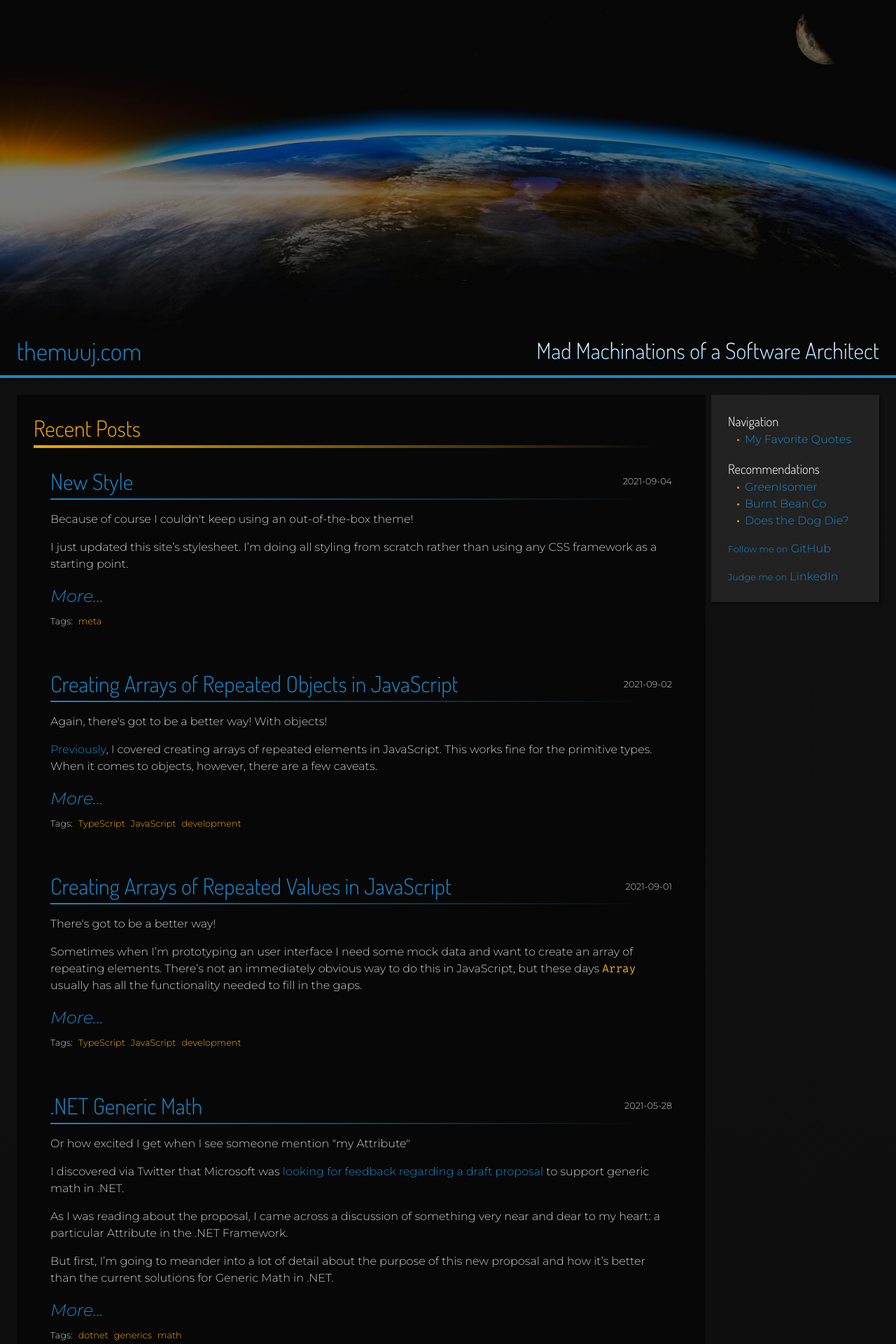
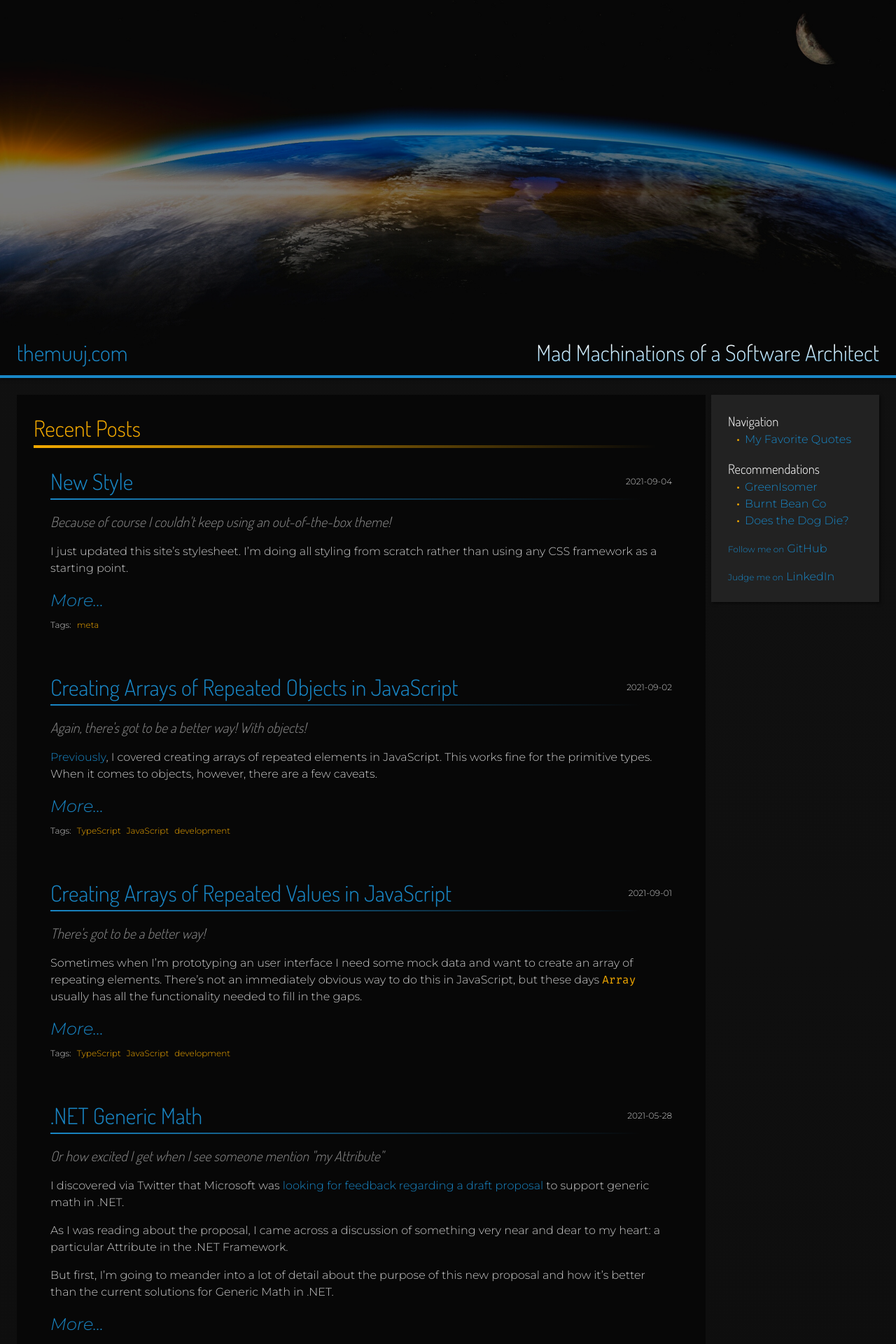
Before and after one commit to TheMuuj/TheMuuj.github.io, a Jekyll site: the page built from index.md, in a window 1280 px wide. Shown: the top 1920 px of the page at 70% size. Built offline with Jekyll 4.4.1, drawn with Linux system fonts in a browser that asks for light colours.

Commit message:
Style Tweaks - Text Size - Description Styles

```diff
--- a/_sass/theme.scss
+++ b/_sass/theme.scss
@@ -12,6 +12,7 @@ $responsive-medium: 1200px;
 $color-back: var(--color-back);
 $color-bg: var(--color-bg);
 $color-text: var(--color-text);
+$color-dim: var(--color-dim);
 $color-primary: var(--color-primary);
 $color-highlight: var(--color-highlight);
 $color-secondary: var(--color-secondary);
@@ -26,11 +27,13 @@ $color-code: var(--color-code);
 $color-code2: var(--color-code2);
 $color-scrollbar: var(--color-scrollbar);
 
-$text-basis: 18px;
+$text-basis: 16px;
 $text-largest: 2rem;
-$text-large: 1.5rem;
+$text-larger: 1.5rem;
+$text-large: 1.25rem;
 $text-normal: 1rem;
-$text-small: 0.8rem;
+$text-medium: 0.85rem;
+$text-small: 0.75rem;
 
 $family-header: 'Dosis', sans-serif;
 $family-default: 'Montserrat', sans-serif;
@@ -52,6 +55,7 @@ $width-sidebar: 15rem;
     --color-back: #070707;
     --color-bg: #111111;
     --color-text: #CCCCCC;
+    --color-dim: #888888;
     --color-primary: #1987C6;
     --color-highlight: #7FAAC1;
     --color-secondary: #F2A900;
@@ -65,13 +69,12 @@ $width-sidebar: 15rem;
     --color-code: #031721;
     --color-code2: #01080C;
     --color-scrollbar: #000000;
+
+    font-size: $text-basis;
 }
 
 * {
     box-sizing: border-box;
-
-    //transition-duration: 0.25s;
-    //transition-property: color, background-color;
 }
 
 body {
@@ -81,7 +84,6 @@ body {
     color: $color-text;
 
     font-family: $family-default;
-    font-size: $text-basis;
     font-weight: $weight-normal;
 
     margin: 0;
@@ -96,6 +98,7 @@ body.mode-light {
     --color-bg: #C7C7C7;
     --color-back: #F4F4F4;
     --color-text: #111111;
+    --color-dim: #555555;
     --color-sidebar: #E4E4E4;
     --color-secondary: #6359AF;
     --color-bold: #000000;
@@ -151,6 +154,7 @@ header {
 
     h1,h2 {
         color: $color-header;
+        font-size: $text-largest;
     }
 }
 
@@ -349,8 +353,15 @@ h2 {
     }
 }
 
+.post-description {
+    font-family: $family-header;
+    font-size: $text-large;
+    font-style: italic;
+    color: $color-dim;
+}
+
 .post-more {
-    font-size: $text-large;
+    font-size: $text-larger;
     font-style: italic;
     margin: $size-spacing 0;
 }
@@ -405,12 +416,18 @@ h2 {
     }
 
     h2 {
-        font-size: $text-large;
+        font-size: $text-larger;
+    }
+
+    header {
+        h1,h2 {
+            font-size: $text-larger;
+        }
     }
 
     #main-content {
         h2 {
-            font-size: $text-large;
+            font-size: $text-larger;
         }
 
         .post-bar {
```
